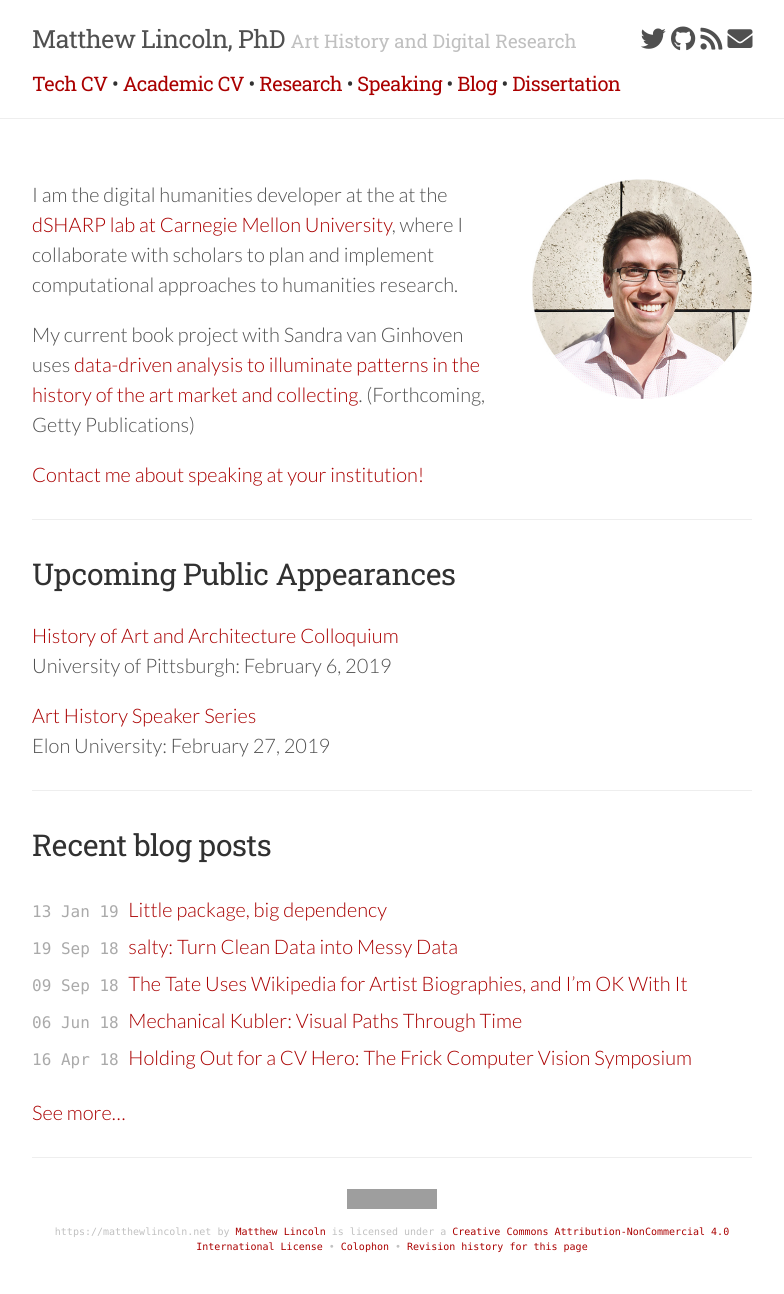
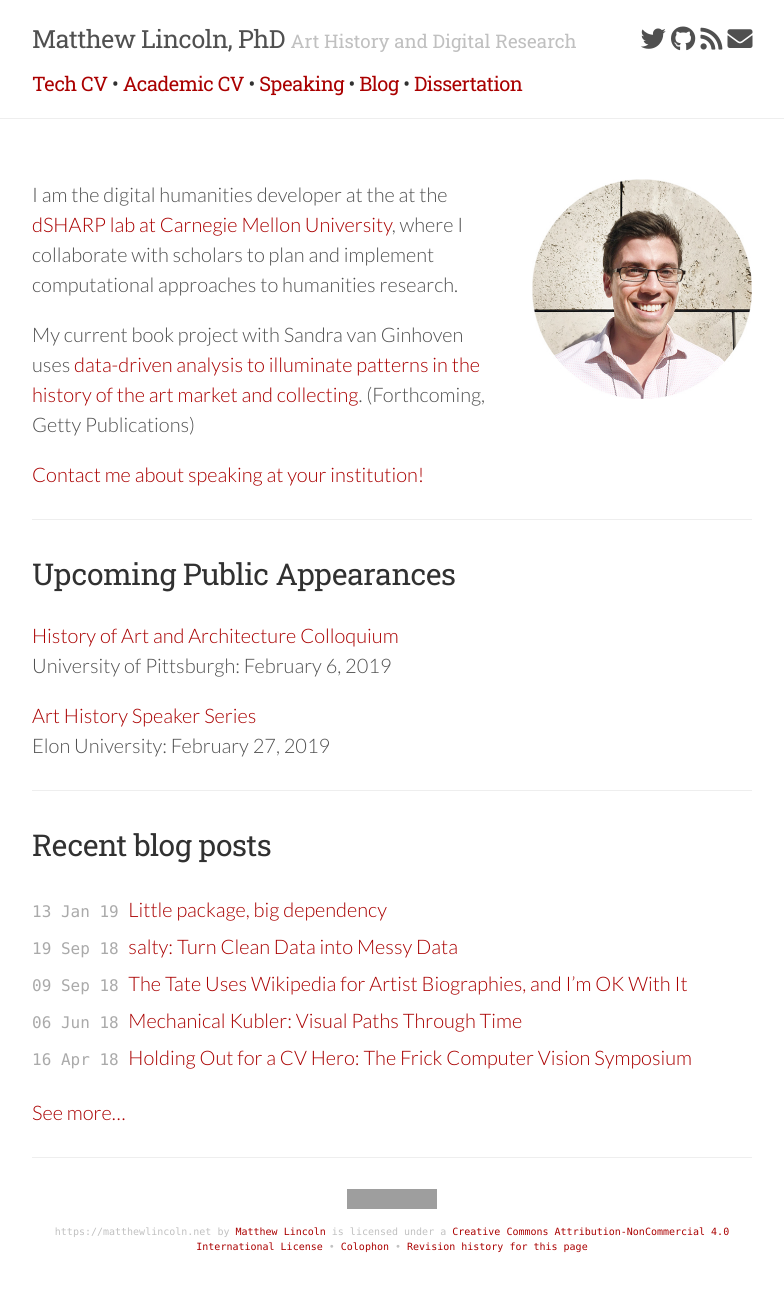
Before and after one commit to mdlincoln/mdlincoln.github.io, a Jekyll site: the page built from index.md, in a window 1280 px wide. Shown: the whole page, without its empty margins (248-1032 px from the left). Built offline with Jekyll 4.4.1, drawn with Linux system fonts in a browser that asks for light colours; nearby versions of some CDN libraries; grey boxes are pictures that could not be loaded.

Commit message:
remove outdated link to research grid

```diff
--- a/_data/nav.yaml
+++ b/_data/nav.yaml
@@ -2,8 +2,6 @@
   url: "https://www.dropbox.com/s/fstpkh2k2fpcdky/mlincoln_tech_cv.pdf?dl=1"
 - title: Academic CV
   url: "https://www.dropbox.com/s/u0zohd016rrnwbw/mlincoln_cv.pdf?dl=1"
-- title: Research
-  url: "/projects"
 - title: Speaking
   url: "/speaking"
 - title: Blog
```
